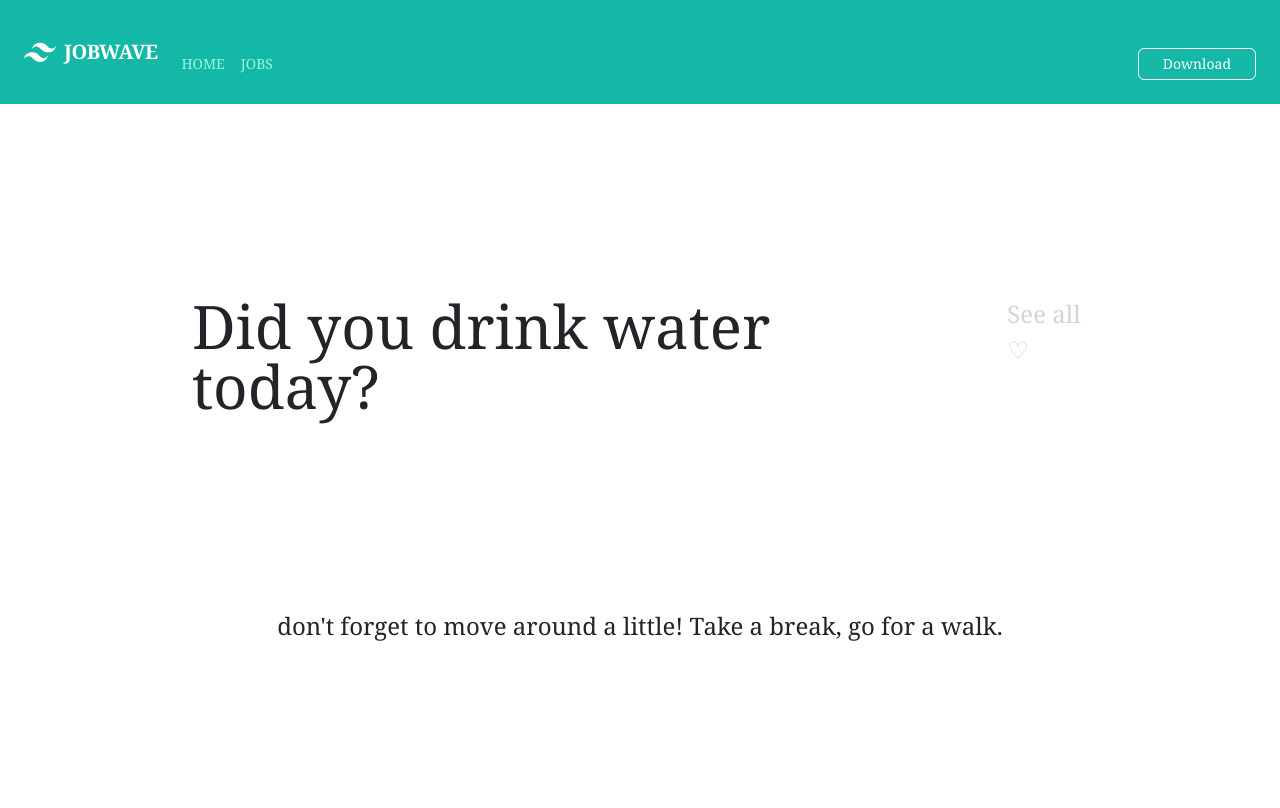
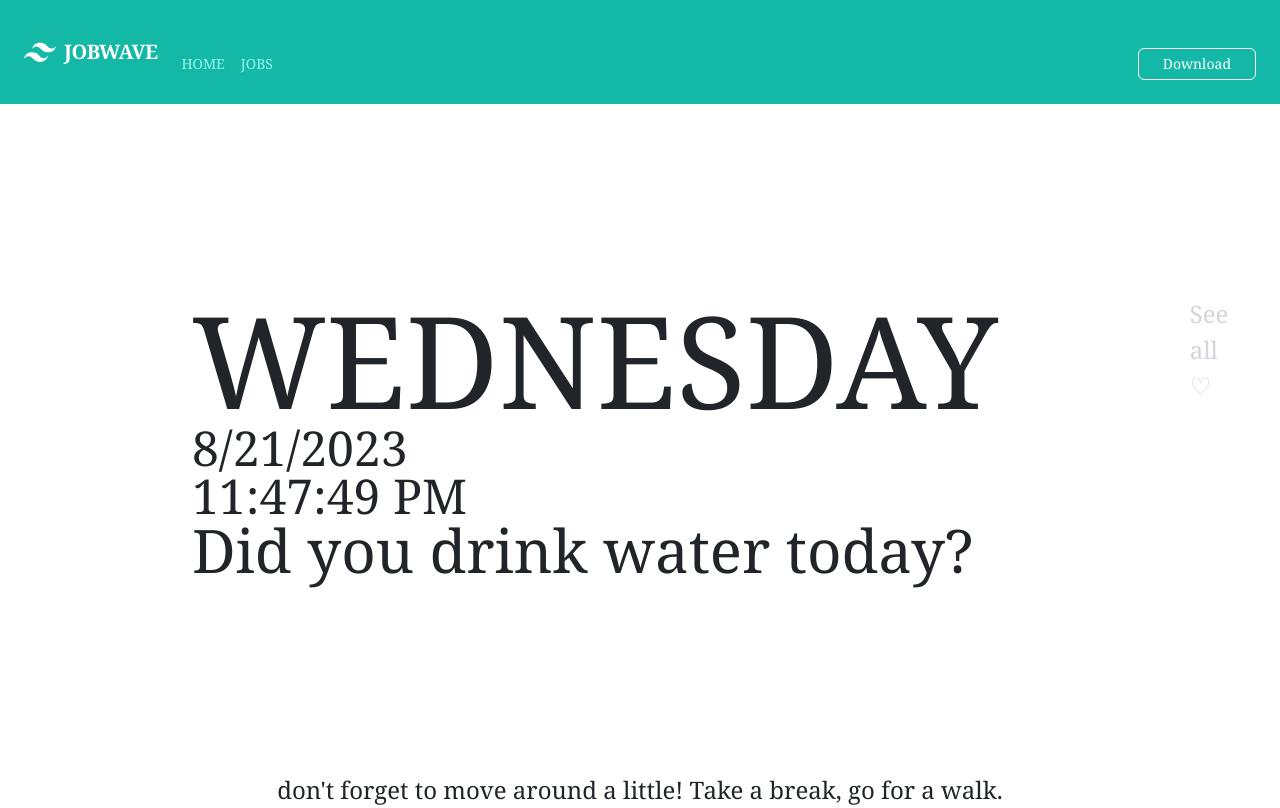
Before and after one commit to gnieb/jobsurge, a React (Create React App) app in the folder client/: page / in a window 1280 px wide. Built offline with nearby package versions, Linux system fonts and the light colour scheme; no server answers.

Commit message:
live clock built with placeholder day of the week

```diff
--- a/client/public/index.html
+++ b/client/public/index.html
@@ -2,7 +2,7 @@
 <html lang="en">
   <head>
     <meta charset="utf-8" />
-    <link rel="icon" href="%PUBLIC_URL%/favicon.ico" />
+    <!-- <link rel="icon" href="%PUBLIC_URL%/favicon.ico" /> -->
     <meta name="viewport" content="width=device-width, initial-scale=1" />
     <meta name="theme-color" content="#000000" />
     <meta
@@ -29,6 +29,7 @@
   <body>
     <noscript>You need to enable JavaScript to run this app.</noscript>
     <div id="root"></div>
+
     <!--
       This HTML file is a template.
       If you open it directly in the browser, you will see an empty page.
--- a/client/src/Home.js
+++ b/client/src/Home.js
@@ -1,6 +1,7 @@
 import { useEffect, useState } from "react"
 import Advice from "./Advice"
 import { NavLink } from "react-router-dom"
+import Time from "./Time"
 
 export default function Home () {
     const [quotes, setQuotes] = useState([])
@@ -28,7 +29,7 @@ export default function Home () {
         <div>
             <div className="flex flex-row justify-between m-5 p-5">
                 <div className = "m-5 p-5">
-
+                    <Time />
                     <p className="text-6xl">Did you drink water today?</p>
 
                 </div>
--- a/client/src/Time.js
+++ b/client/src/Time.js
@@ -1,6 +1,18 @@
+import { useEffect, useState } from "react"
+
 export default function Time(){
+    const [date, setDate] = useState(new Date());
+    useEffect(() => {
+        let timer = setInterval(()=> setDate(new Date()), 1000);
+        return function cleanup(){
+            clearInterval(timer)
+        }
+    })
     return(
         <div>
+            <div className="text-9xl">WEDNESDAY</div>
+            <div className="text-5xl">{date.toLocaleDateString()}</div>
+            <div className="text-5xl">{date.toLocaleTimeString()}</div>
 
         </div>
     )
```
